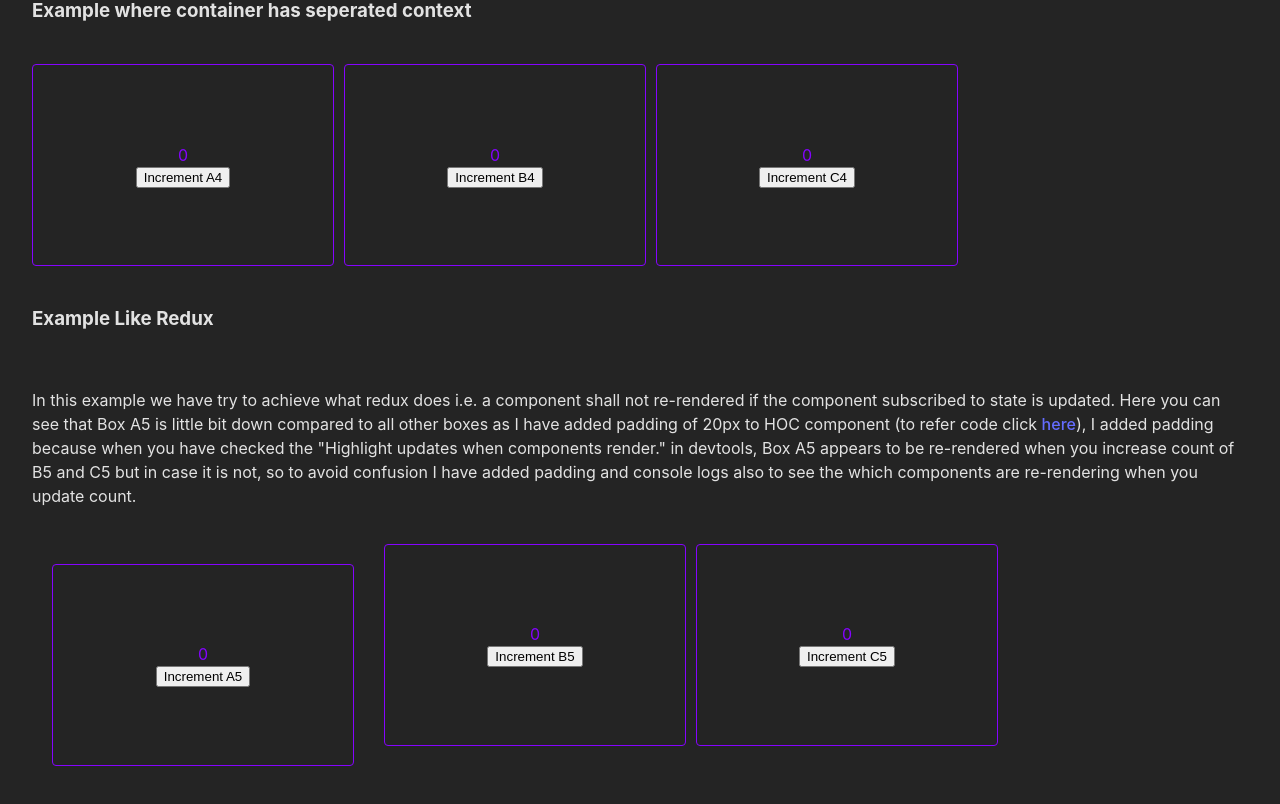
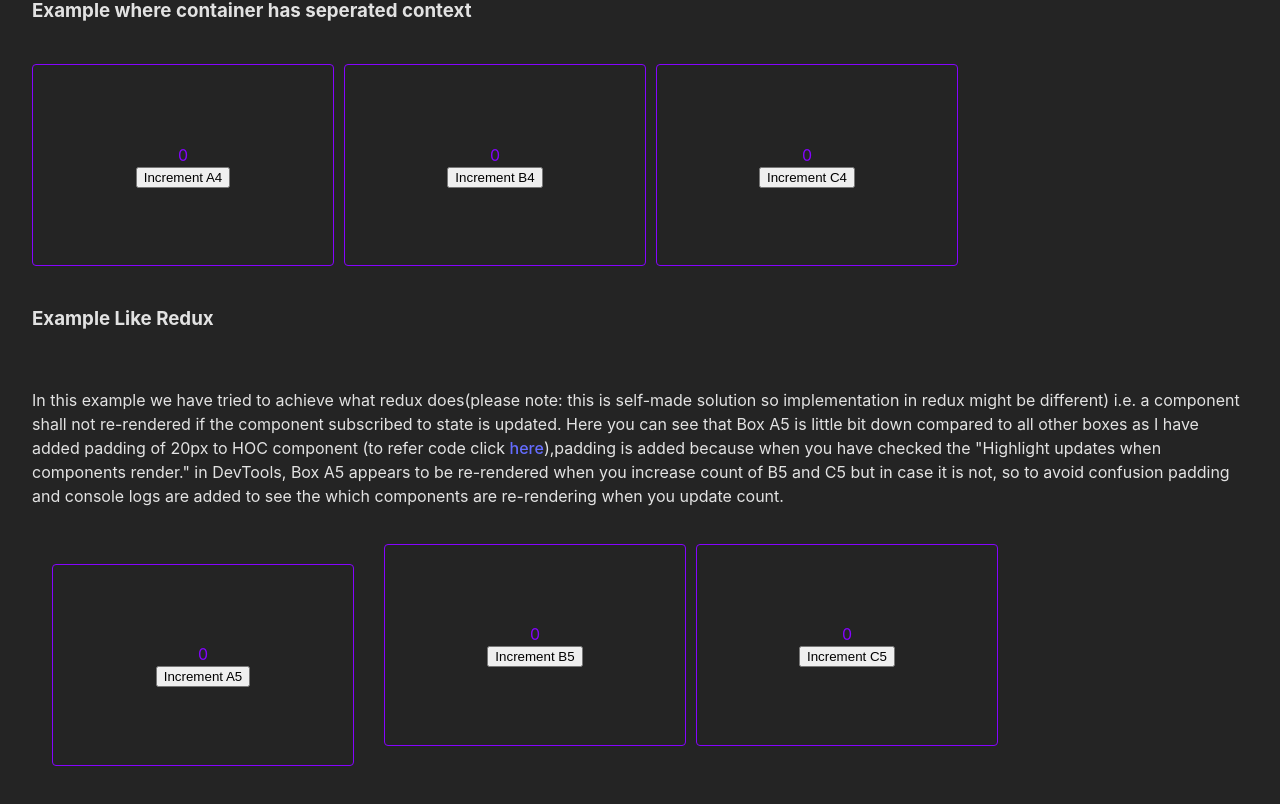
Before and after one commit to pranjalvora15/difference-between-context-api-and-redux, a React (Vite) app: page / in a window 1280 px wide. Shown: the part 1348-2152 px from the top of the page. Built offline with nearby package versions, Linux system fonts and the light colour scheme.

Commit message:
made question bold

```diff
--- a/src/components/ExampleLikeRedux/ExampleLikeRedux.jsx
+++ b/src/components/ExampleLikeRedux/ExampleLikeRedux.jsx
@@ -16,19 +16,23 @@ function ExampleLikeRedux() {
         >
             <h3>Example Like Redux</h3>
             <p>
-                In this example we have try to achieve what redux does i.e. a
-                component shall not re-rendered if the component subscribed to
-                state is updated. Here you can see that Box A5 is little bit
-                down compared to all other boxes as I have added padding of 20px
-                to HOC component (to refer code click{' '}
-                <a href="https://codesandbox.io/p/devbox/difference-between-context-api-and-redux-toolkit-vs5vmm" target='_blank'>
+                In this example we have tried to achieve what redux does(please
+                note: this is self-made solution so implementation in redux
+                might be different) i.e. a component shall not re-rendered if
+                the component subscribed to state is updated. Here you can see
+                that Box A5 is little bit down compared to all other boxes as I
+                have added padding of 20px to HOC component (to refer code click{' '}
+                <a
+                    href="https://codesandbox.io/p/devbox/difference-between-context-api-and-redux-toolkit-vs5vmm"
+                    target="_blank"
+                >
                     here
                 </a>
-                ), I added padding because when you have checked the
+                ),padding is added because when you have checked the
                 &quot;Highlight updates when components render.&quot; in
-                devtools, Box A5 appears to be re-rendered when you increase
+                DevTools, Box A5 appears to be re-rendered when you increase
                 count of B5 and C5 but in case it is not, so to avoid confusion
-                I have added padding and console logs also to see the which
+                padding and console logs are added to see the which
                 components are re-rendering when you update count.
             </p>
             <div className="container">
```
